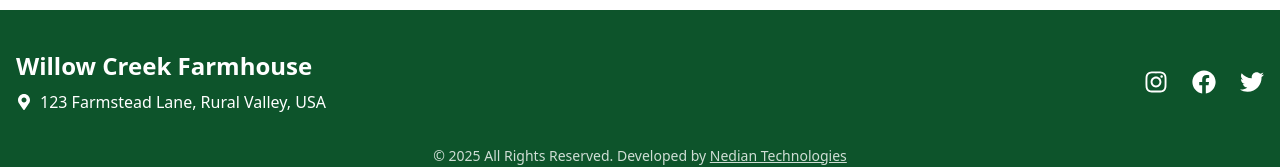
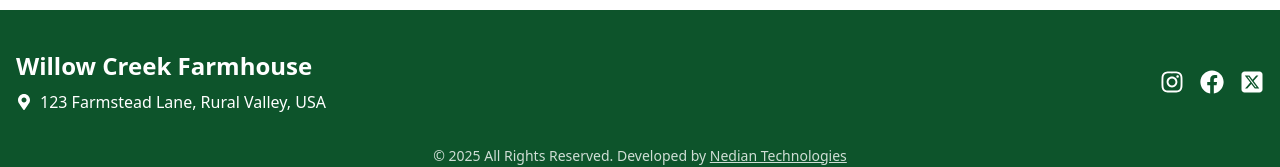
Before and after one commit to SyedMisbahUrRehman/farm-house, a React (Vite) app: page / in a window 1280 px wide. Shown: the part 3448-3615 px from the top of the page. Built offline with nearby package versions, Linux system fonts and the light colour scheme.

Commit message:
icon updated

```diff
--- a/src/components/Footer.jsx
+++ b/src/components/Footer.jsx
@@ -1,5 +1,6 @@
 import React from 'react'
-import { FaFacebook, FaInstagram, FaMapMarkerAlt, FaTwitter } from 'react-icons/fa'
+import { FaFacebook, FaInstagram, FaMapMarkerAlt } from 'react-icons/fa'
+import { FaSquareXTwitter } from "react-icons/fa6";
 
 export default function Footer() {
     const currentYear = new Date().getFullYear();
@@ -14,10 +15,10 @@ export default function Footer() {
                         <p className="text-sm sm:text-base">123 Farmstead Lane, Rural Valley, USA</p>
                     </div>
                 </div>
-                <div className="flex space-x-6 text-xl sm:text-2xl">
+                <div className="flex space-x-4 text-xl sm:text-2xl">
                     <a href="https://instagram.com/" className="hover:text-green-300 transition-colors"><FaInstagram /></a>
                     <a href="https://facebook.com/" className="hover:text-green-300 transition-colors"><FaFacebook /></a>
-                    <a href="https://x.com/" className="hover:text-green-300 transition-colors"><FaTwitter /></a>
+                    <a href="https://x.com/" className="hover:text-green-300 transition-colors"><FaSquareXTwitter /></a>
                 </div>
             </div>
             <div className=" mx-auto px-4 pt-8  text-center text-sm text-white/80">
```
